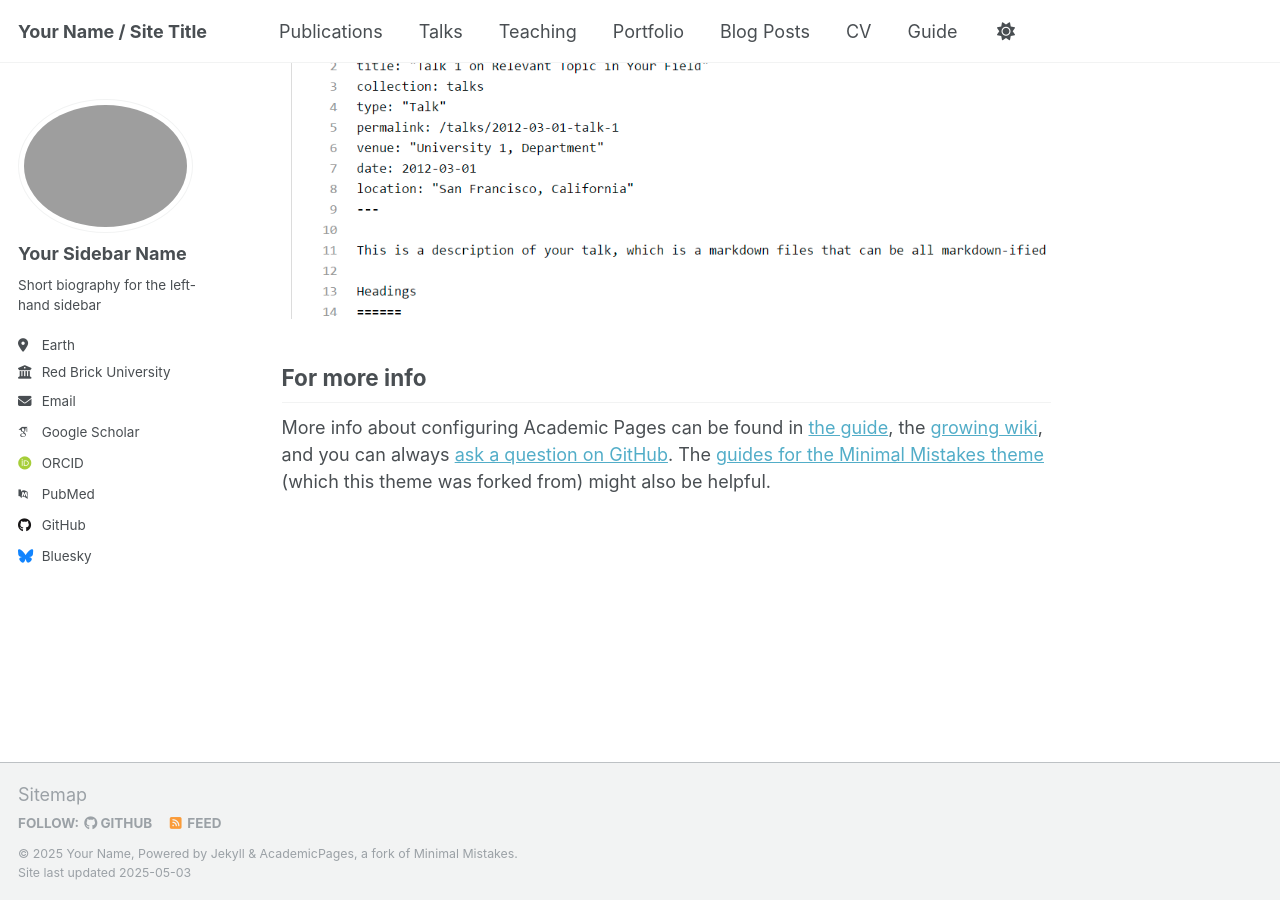
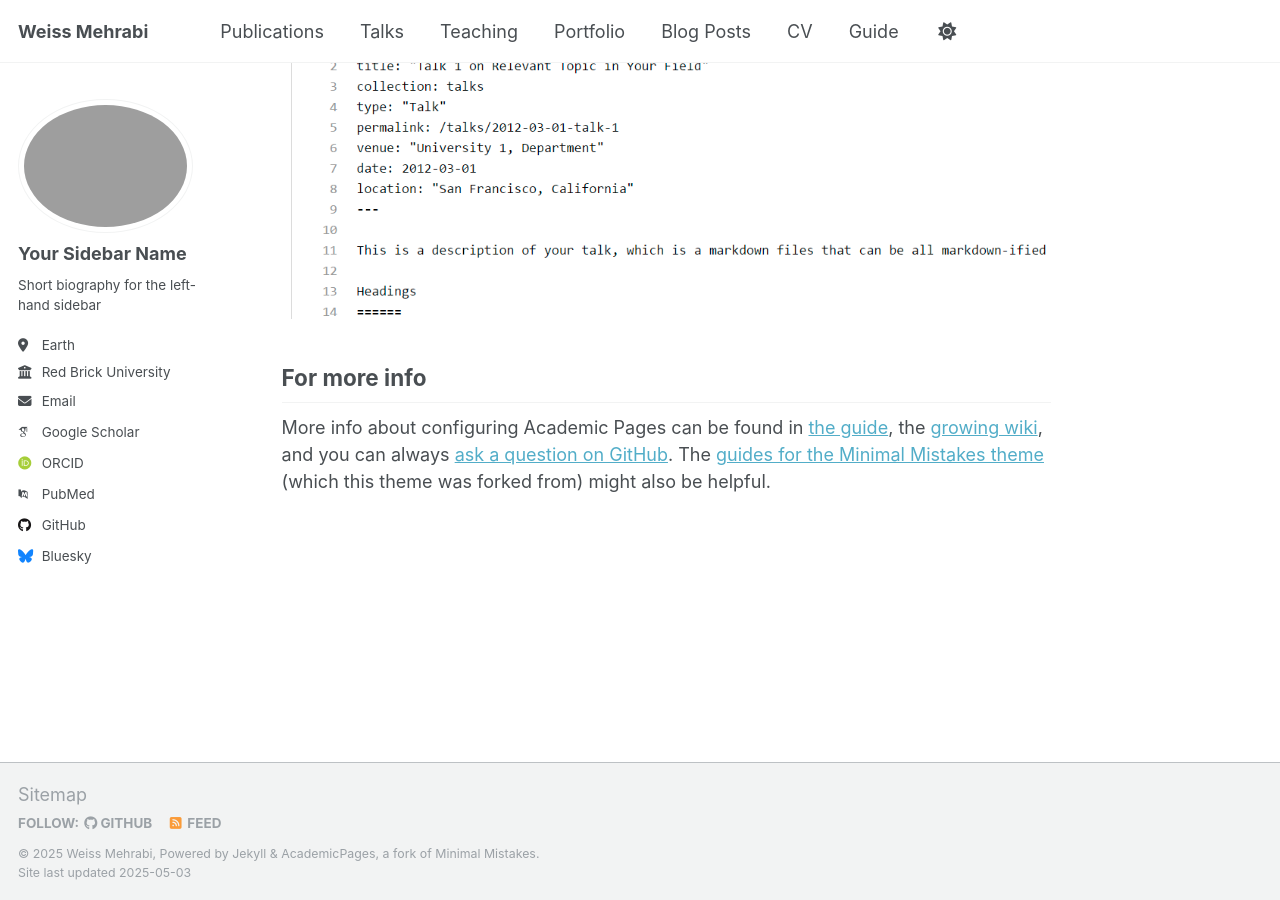
Before and after one commit to weissmehrabi/website, a Jekyll site: the page built from _pages/about.md, in a window 1280 px wide and 900 px high, scrolled down 2636 px. Built offline with Jekyll 4.4.1, drawn with Linux system fonts in a browser that asks for light colours; some web fonts are replaced.

Commit message:
Update _config.yml

```diff
--- a/_config.yml
+++ b/_config.yml
@@ -9,9 +9,9 @@
 # Basic Site Settings
 locale                   : "en-US"
 site_theme               : "default"
-title                    : "Your Name / Site Title"
+title                    : "Weiss Mehrabi"
 title_separator          : "-"
-name                     : &name "Your Name"
+name                     : &name "Weiss Mehrabi"
 description              : &description "personal description"
 url                      : https://academicpages.github.io # the base hostname & protocol for your site e.g. "https://[your GitHub username].github.io" or if you already have some other page hosted on Github then use "https://[your GitHub username].github.io/[Your Repo Name]"
 baseurl                  : "" # the subpath of your site, e.g. "/blog"
@@ -51,7 +51,7 @@ author:
   stackoverflow    : # User number or user number and name (i.e., use "1" or "1/jeff-atwood")
 
   # Social media
-  bluesky          : "bsky.app" # Replace this with you Bluesky username
+  bluesky          : "weissmehrabi.bsky.social" # Replace this with you Bluesky username
   facebook         : # Username
   flickr           : # Username
   foursquare       : # Username
```
